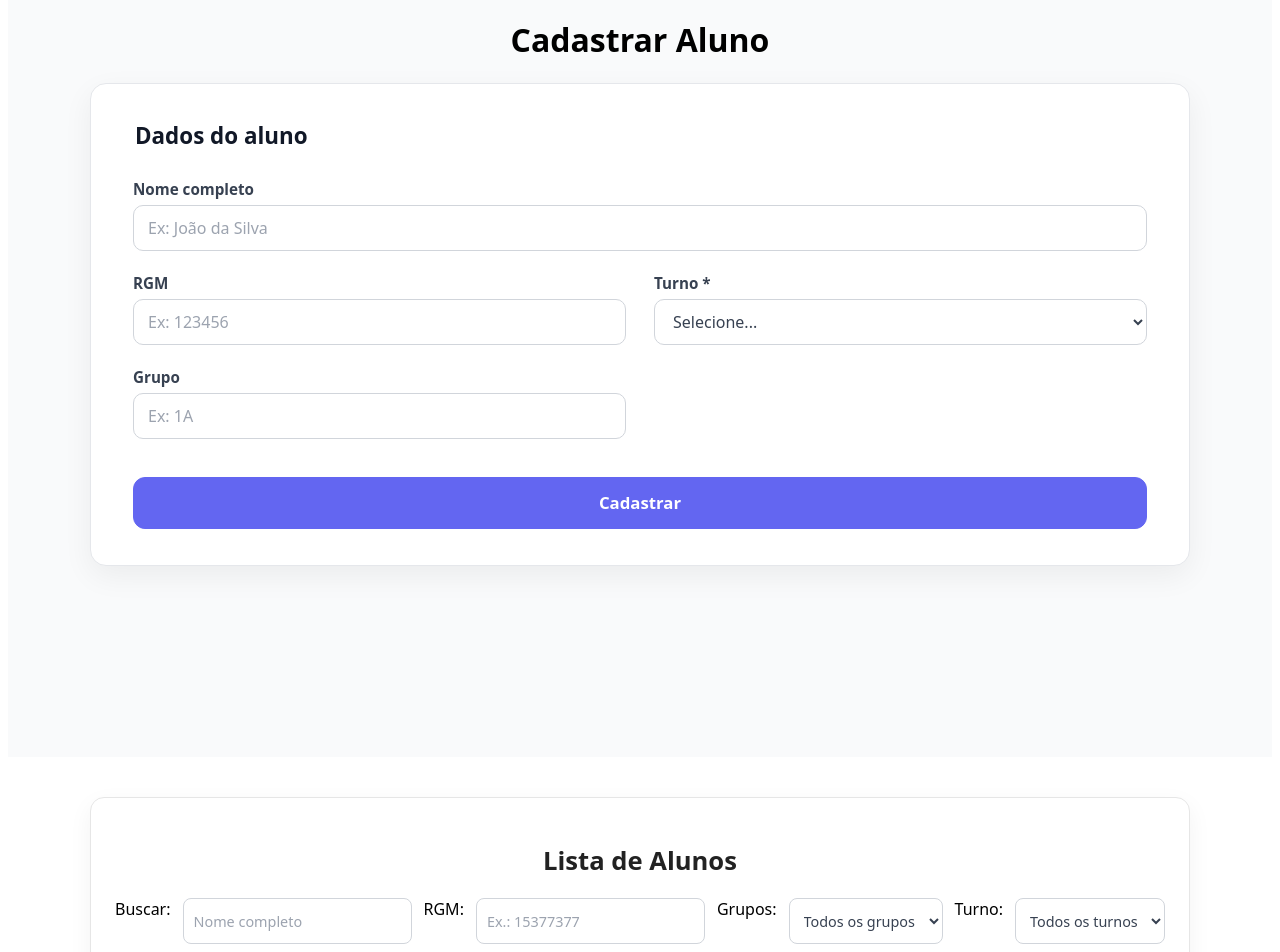
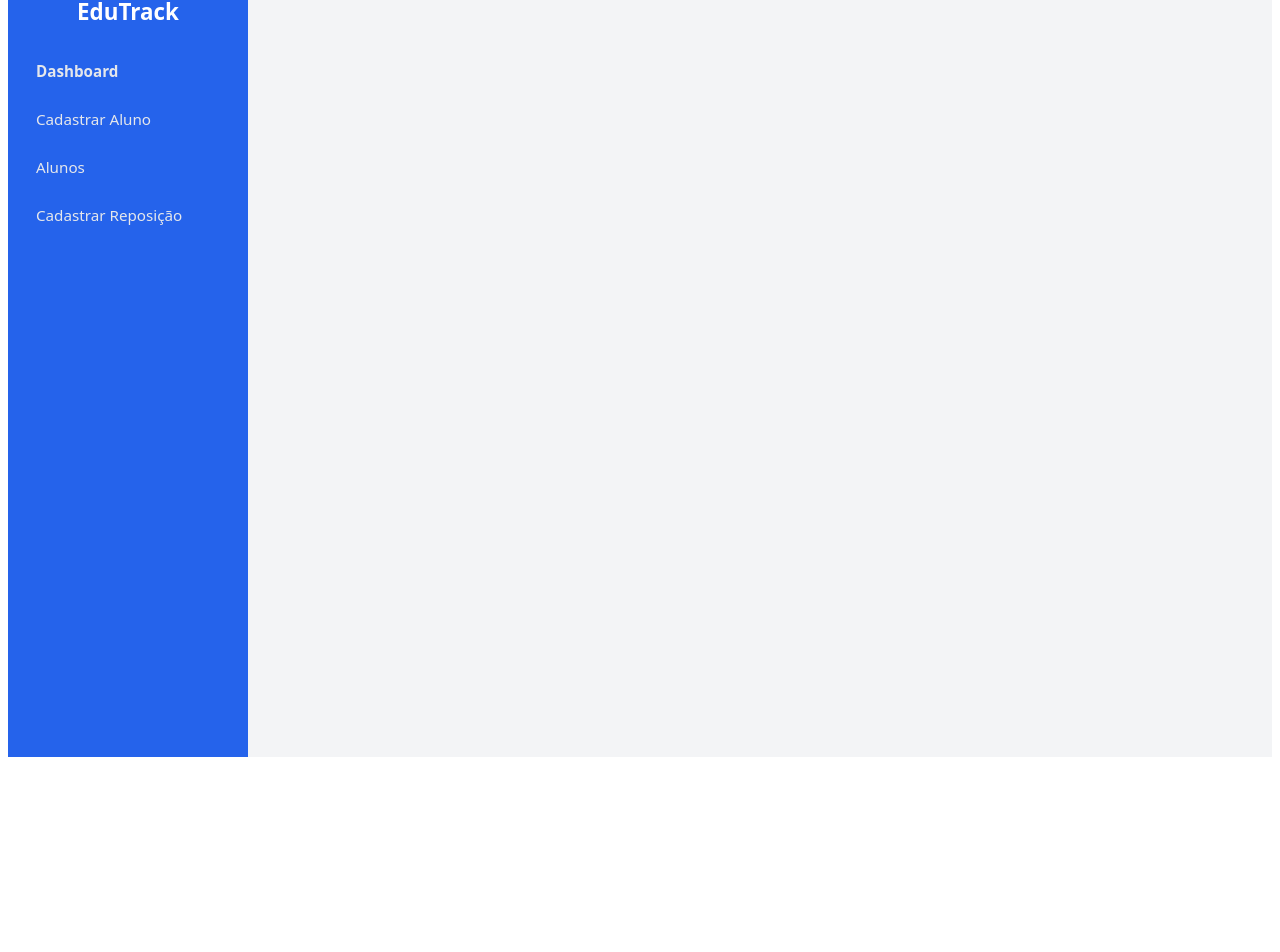
Before and after one commit to pholiveira-dev/eduTrack, a React (Vite) app in the folder preceptor/: page / in a window 1280 px wide. Shown: the part 51-1003 px from the top of the page. After the commit the page ends 816 px from the top, so only its background shows below. Built offline with nearby package versions, Linux system fonts and the light colour scheme.

Commit message:
refactor: implementando a lógica para utilizar uma dashboard mais intuitiva com onNavigante

```diff
--- a/preceptor/src/App.jsx
+++ b/preceptor/src/App.jsx
@@ -1,12 +1,15 @@
 import { useEffect, useState } from "react";
 import { StudentForm } from "./components/StudentForm";
 import { StudentList } from "./components/StudentList";
+import { MainTemplate } from "./templates/MainTemplate";
 
 export function App() {
   const [students, setStudents] = useState(() => {
     const save = localStorage.getItem("student");
     return save ? JSON.parse(save) : [];
   });
+
+  const [currentView, setCurrentView] = useState("");
 
   useEffect(() => {
     localStorage.setItem("student", JSON.stringify(students));
@@ -16,10 +19,17 @@ export function App() {
     setStudents((prev) => [...prev, student]);
   }
 
+  function renderContent() {
+    if (currentView === "students") {
+      return <StudentList setStudents={setStudents} students={students} />;
+    }
+
+    if (currentView === "form") {
+      return <StudentForm handleAddStudent={handleAddStudent} />;
+    }
+  }
+
   return (
-    <>
-      <StudentForm handleAddStudent={handleAddStudent} />
-      <StudentList setStudents={setStudents} students={students} />
-    </>
+    <MainTemplate onNavigate={setCurrentView}>{renderContent()}</MainTemplate>
   );
 }
--- /dev/null
+++ b/preceptor/src/components/Container/index.jsx
@@ -0,0 +1,5 @@
+import "./styles.css";
+
+export function Container({ children }) {
+  return <div className="app-layout">{children}</div>;
+}
--- /dev/null
+++ b/preceptor/src/components/Container/styles.css
@@ -0,0 +1,5 @@
+.app-layout {
+  display: flex;
+  min-height: 100vh;
+  background: #f3f4f6;
+}
--- /dev/null
+++ b/preceptor/src/components/Sidebar/index.jsx
@@ -0,0 +1,25 @@
+import "./styles.css";
+export function Sidebar({ onNavigate }) {
+  return (
+    <aside className="sidebar">
+      <h2 className="logo">EduTrack</h2>
+
+      <nav className="menu">
+        <button
+          className="menu-item active"
+          onClick={() => onNavigate("dashboard")}
+        >
+          Dashboard
+        </button>
+        <button className="menu-item" onClick={() => onNavigate("form")}>
+          Cadastrar Aluno
+        </button>
+        <button className="menu-item" onClick={() => onNavigate("students")}>
+          Alunos
+        </button>
+
+        <button className="menu-item">Cadastrar Reposição</button>
+      </nav>
+    </aside>
+  );
+}
--- /dev/null
+++ b/preceptor/src/components/Sidebar/styles.css
@@ -0,0 +1,42 @@
+/* =========================
+   SIDEBAR
+========================= */
+.sidebar {
+  width: 240px;
+  background: #2563eb;
+  color: #ffffff;
+  padding: 20px 16px;
+  display: flex;
+  flex-direction: column;
+}
+
+.logo {
+  font-size: 1.4rem;
+  margin-bottom: 24px;
+  text-align: center;
+}
+
+.menu {
+  display: flex;
+  flex-direction: column;
+  gap: 8px;
+}
+
+.menu-item {
+  background: transparent;
+  border: none;
+  color: #e5e7eb;
+  text-align: left;
+  padding: 10px 12px;
+  border-radius: 8px;
+  cursor: pointer;
+  font-size: 0.95rem;
+}
+
+.menu-item:hover {
+  background: rgba(255, 255, 255, 0.12);
+}
+
+.menu-item.active {
+  font-weight: 600;
+}
--- a/preceptor/src/components/StudentForm/index.jsx
+++ b/preceptor/src/components/StudentForm/index.jsx
@@ -22,9 +22,8 @@ export function StudentForm({ handleAddStudent }) {
   }
 
   return (
-    <>
+    <div className="page-wrapper">
       <div className="form-page">
-        <h1>Cadastrar Aluno</h1>
         <form onSubmit={handleSubmit}>
           <fieldset>
             <legend>Dados do aluno</legend>
@@ -33,6 +32,6 @@ export function StudentForm({ handleAddStudent }) {
           </fieldset>
         </form>
       </div>
-    </>
+    </div>
   );
 }
--- a/preceptor/src/components/StudentForm/styles.css
+++ b/preceptor/src/components/StudentForm/styles.css
@@ -2,9 +2,22 @@
    PÁGINA
 ========================= */
 .form-page {
-  min-height: 100vh;
-  background: #f9fafb;
-  padding: 40px 60px;
+  background: transparent;
+  padding: 0;
+  min-height: auto;
+  display: flex;
+  justify-content: center;
+}
+
+.form-page h2 {
+  margin-bottom: 24px;
+  color: #374151;
+  margin-bottom: 12px;
+}
+
+.page-wrapper {
+  width: 100%;
+  max-width: 900px;
 }
 
 /* =========================
@@ -12,7 +25,7 @@
 ========================= */
 form {
   width: 100%;
-  max-width: 1100px; /* <<< AGORA É DESKTOP */
+  max-width: 720px; /* <<< AGORA É DESKTOP */
   margin: 0 auto;
   background: #ffffff;
   padding: 36px 40px;
@@ -30,9 +43,9 @@ fieldset {
 }
 
 legend {
-  font-size: 1.4rem;
+  font-size: 1.6rem;
   font-weight: 600;
-  margin-bottom: 28px;
+  margin-bottom: 12px;
   color: #111827;
 }
 
@@ -107,6 +120,8 @@ button[type="submit"] {
   font-weight: 600;
   cursor: pointer;
   transition: background 0.2s ease, transform 0.1s ease;
+  margin-top: 24px;
+  font-size: 1.1rem;
 }
 
 button[type="submit"]:hover {
--- /dev/null
+++ b/preceptor/src/components/StudentList/StudentFilters.jsx
@@ -0,0 +1,51 @@
+export function StudentFilters({
+  nameFilter,
+  setNameFilter,
+  rgmFilter,
+  setRgmFilter,
+  groupFilter,
+  setGroupFilter,
+  turnFilter,
+  setTurnFilter,
+  groups,
+  turns,
+}) {
+  return (
+    <div>
+      <input
+        type="text"
+        placeholder="Nome completo do aluno"
+        value={nameFilter}
+        onChange={(e) => setNameFilter(e.target.value.toUpperCase())}
+      />{" "}
+      <input
+        type="text"
+        placeholder="RGM - Ex.: 15377377"
+        value={rgmFilter}
+        onChange={(e) => setRgmFilter(e.target.value)}
+      />{" "}
+      <select
+        value={groupFilter}
+        onChange={(e) => setGroupFilter(e.target.value)}
+      >
+        <option value="">Todos os grupos</option>
+        {groups.map((g) => (
+          <option key={g} value={g}>
+            {g}
+          </option>
+        ))}
+      </select>{" "}
+      <select
+        value={turnFilter}
+        onChange={(e) => setTurnFilter(e.target.value)}
+      >
+        <option value="">Todos os turnos</option>
+        {turns.map((t) => (
+          <option key={t} value={t}>
+            {t}
+          </option>
+        ))}
+      </select>
+    </div>
+  );
+}
--- a/preceptor/src/components/StudentList/index.jsx
+++ b/preceptor/src/components/StudentList/index.jsx
@@ -1,4 +1,8 @@
 import { useState } from "react";
+import { StudentFilters } from "./StudentFilters";
+// import { StudentTable } from "./StudentTable";
+// import { EditStudentModel } from "./StudentTable";
+// import { SwapStudentModal } from "./SwapStudentModal";
 import "./styles.css";
 
 export function StudentList({ students, setStudents }) {
@@ -94,7 +98,18 @@ export function StudentList({ students, setStudents }) {
     <section className="student-list-container">
       <h1>Lista de Alunos</h1>
 
-      {/* ===== MODAL DE TROCA ===== */}
+      <StudentFilters
+        nameFilter={nameFilter}
+        setNameFilter={setNameFilter}
+        rgmFilter={rgmFilter}
+        setRgmFilter={setRgmFilter}
+        groupFilter={groupFilter}
+        setGroupFilter={setGroupFilter}
+        turnFilter={turnFilter}
+        setTurnFilter={setTurnFilter}
+        groups={groups}
+        turns={turns}
+      />
       {swapStep && (
         <div className="modal-overlay">
           <div className="modal-card">
@@ -169,47 +184,6 @@ export function StudentList({ students, setStudents }) {
       )}
 
       <div className="table-wrapper">
-        <div>
-          Buscar:{" "}
-          <input
-            type="text"
-            placeholder="Nome completo"
-            value={nameFilter}
-            onChange={(e) => setNameFilter(e.target.value.toUpperCase())}
-          />
-          RGM:{" "}
-          <input
-            type="text"
-            placeholder="Ex.: 15377377"
-            value={rgmFilter}
-            onChange={(e) => setRgmFilter(e.target.value)}
-          />
-          Grupos:{" "}
-          <select
-            value={groupFilter}
-            onChange={(e) => setGroupFilter(e.target.value)}
-          >
-            <option value="">Todos os grupos</option>
-            {groups.map((g) => (
-              <option key={g} value={g}>
-                {g}
-              </option>
-            ))}
-          </select>
-          Turno:{" "}
-          <select
-            value={turnFilter}
-            onChange={(e) => setTurnFilter(e.target.value)}
-          >
-            <option value="">Todos os turnos</option>
-            {turns.map((t) => (
-              <option key={t} value={t}>
-                {t}
-              </option>
-            ))}
-          </select>
-        </div>
-
         <table className="student-table">
           <thead>
             <tr>
@@ -221,7 +195,6 @@ export function StudentList({ students, setStudents }) {
               <th>Ações</th>
             </tr>
           </thead>
-
           <tbody>
             {filteredStudent.map((s, index) => (
               <tr key={s.id}>
--- /dev/null
+++ b/preceptor/src/templates/MainTemplate/index.jsx
@@ -0,0 +1,12 @@
+import { Container } from "../../components/Container";
+import { Sidebar } from "../../components/Sidebar";
+import "./styles.css";
+
+export function MainTemplate({ children, onNavigate }) {
+  return (
+    <Container>
+      <Sidebar onNavigate={onNavigate} />
+      {children}
+    </Container>
+  );
+}
--- /dev/null
+++ b/preceptor/src/templates/MainTemplate/styles.css
@@ -0,0 +1,88 @@
+/* =========================
+   HEADER
+========================= */
+.app-header {
+  max-width: 1100px;
+  margin: 30px auto 10px;
+  padding: 0 10px;
+  display: flex;
+  justify-content: space-between;
+  align-items: center;
+}
+
+.app-header h1 {
+  font-size: 1.8rem;
+  color: #111827;
+}
+
+.user-info {
+  font-size: 0.9rem;
+  color: #6b7280;
+}
+
+/* =========================
+   DASHBOARD
+========================= */
+.dashboard-container {
+  max-width: 1100px;
+  margin: 0 auto 60px;
+  padding: 0 10px;
+}
+
+/* =========================
+   AÇÕES PRINCIPAIS
+========================= */
+.dashboard-actions {
+  display: grid;
+  grid-template-columns: repeat(auto-fit, minmax(240px, 1fr));
+  gap: 16px;
+  margin: 24px 0 36px;
+}
+
+.action-card {
+  background: #ffffff;
+  border-radius: 14px;
+  padding: 20px;
+  border: 1px solid #e5e7eb;
+  box-shadow: 0 8px 20px rgba(0, 0, 0, 0.04);
+  display: flex;
+  flex-direction: column;
+  gap: 10px;
+}
+
+.action-card h3 {
+  font-size: 1.1rem;
+  color: #111827;
+}
+
+.action-card p {
+  font-size: 0.9rem;
+  color: #6b7280;
+}
+
+.action-card button {
+  margin-top: auto;
+  padding: 10px;
+  border-radius: 8px;
+  border: 1px solid #6366f1;
+  background: #6366f1;
+  color: #ffffff;
+  cursor: pointer;
+  font-size: 0.9rem;
+}
+
+.action-card button:hover {
+  background: #4f46e5;
+}
+
+/* =========================
+   CONTEÚDO PRINCIPAL
+========================= */
+.main-content {
+  flex: 1;
+  padding: 32px 24px;
+  overflow-y: auto;
+
+  display: flex;
+  justify-content: center;
+}
```
